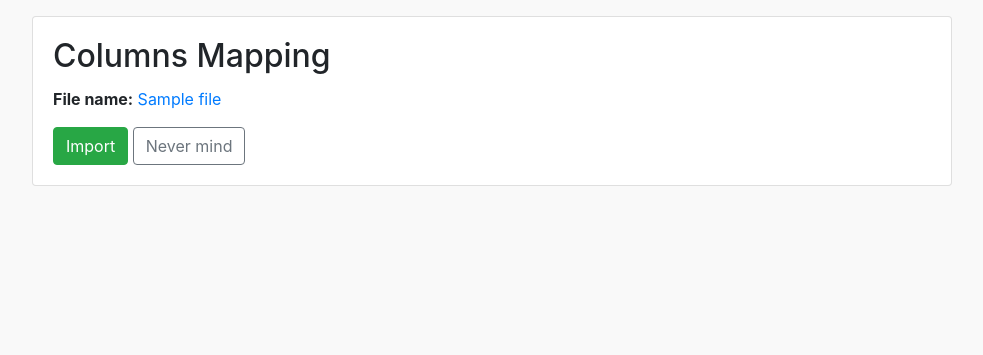
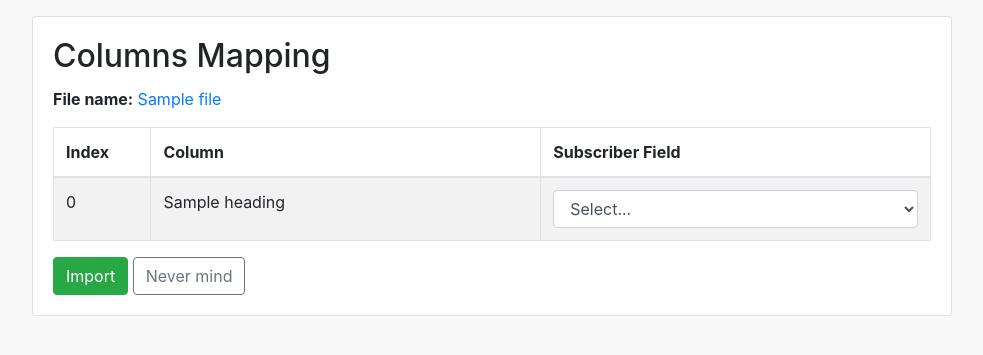
Before and after one commit to vitorfs/colossus, a Django app: template colossus/apps/lists/templates/lists/columns_mapping.html in a window 1280 px wide. Shown: the part 140-495 px from the top of the page, without its empty margins (148-1131 px from the left). Run offline with Django 3.2, Linux system fonts and the light colour scheme; the template is opened without the code that fills it: most values are stand-ins (such as "Sample title", 1, 10 or a date in 2020); parts of the project's set-up code (start-up, migrations or seed data) failed here and were passed over; some libraries are stand-ins or nearby versions; some web fonts are replaced.

Commit message:
Add columns mapping to the html

```diff
--- a/colossus/apps/lists/templates/lists/columns_mapping.html
+++ b/colossus/apps/lists/templates/lists/columns_mapping.html
@@ -22,6 +22,28 @@
         <strong>{% trans 'File name:' %}</strong>
         <a href="{% url 'lists:download_subscriber_import' mailing_list.pk subscriber_import.pk %}">{{ subscriber_import.file.name }}</a>
       </p>
+      <table class="table table-bordered table-striped">
+        <thead>
+          <tr>
+            <th style="width:10%">{% trans 'Index' %}</th>
+            <th style="width:40%">{% trans 'Column' %}</th>
+            <th style="width:40%">{% trans 'Subscriber Field' %}</th>
+          </tr>
+        </thead>
+        <tbody>
+          {% for heading in subscriber_import.get_headings %}
+            <tr>
+              <td>{{ forloop.counter0 }}</td>
+              <td>{{ heading }}</td>
+              <td>
+                <select class="form-control">
+                  <option>{% trans 'Select...' %}</option>
+                </select>
+              </td>
+            </tr>
+          {% endfor %}
+        </tbody>
+      </table>
       <form method="post" enctype="multipart/form-data">
         {% csrf_token %}
         {{ form|crispy }}
```
Also changed, not shown: colossus/apps/lists/models.py (+13 -0 lines).
